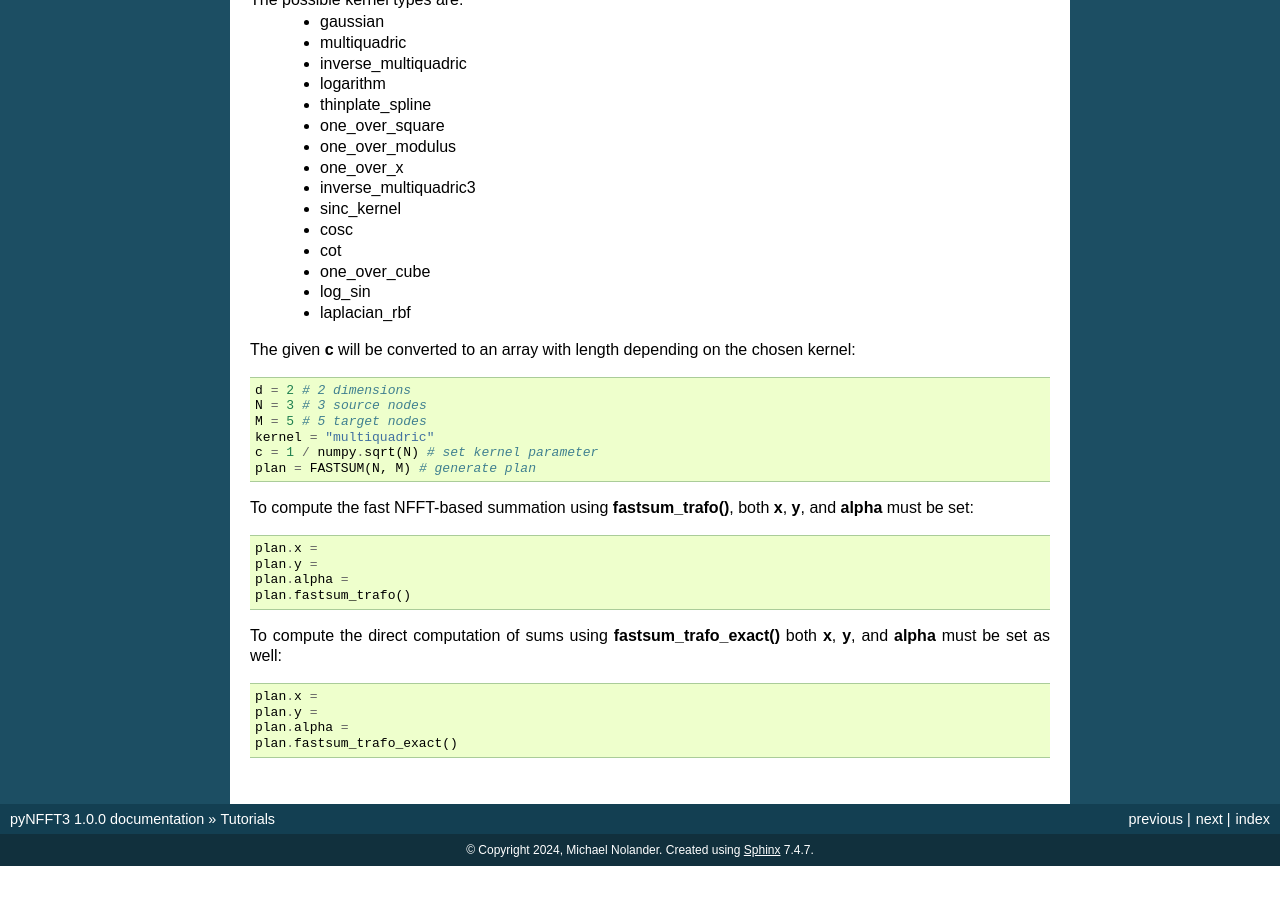
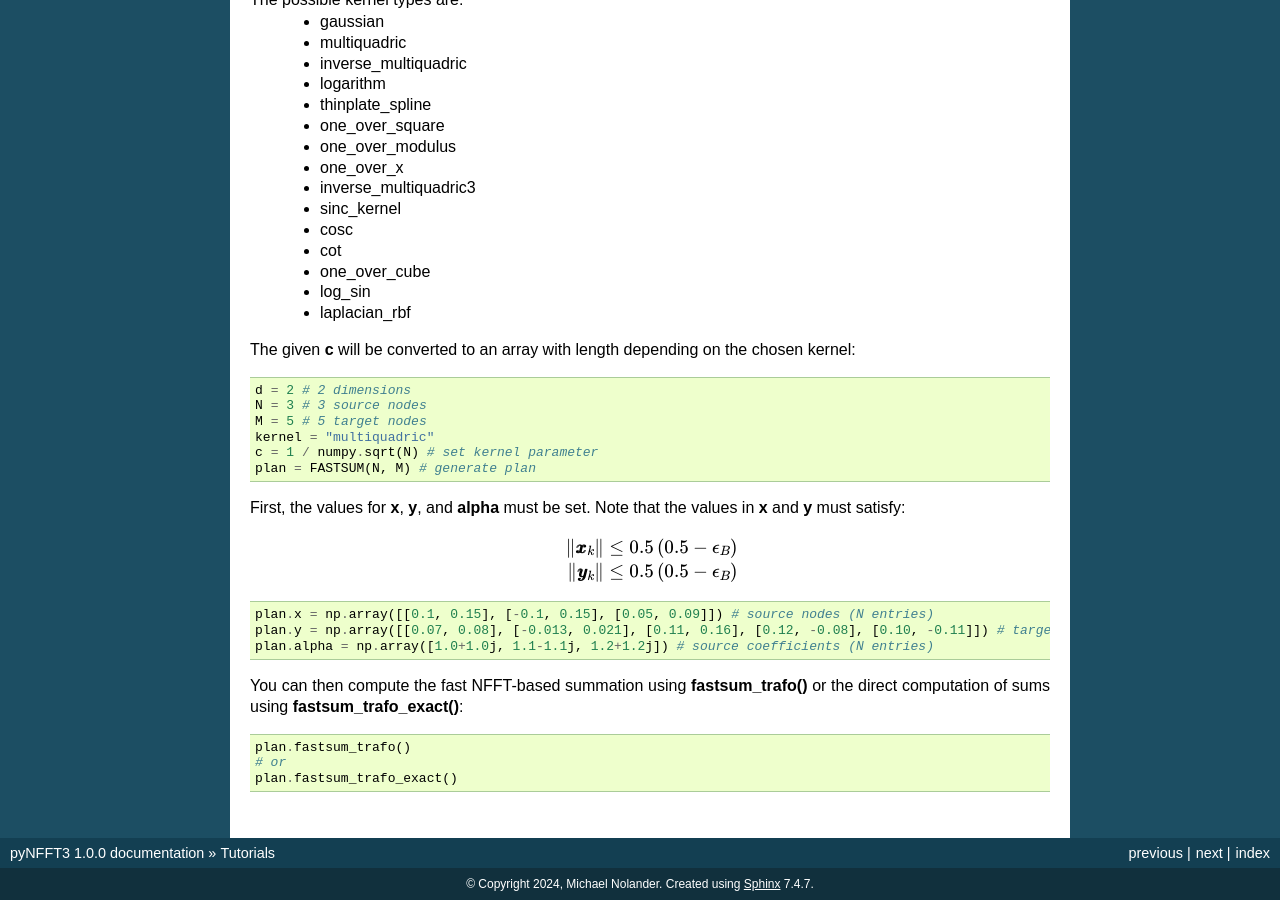
Before and after one commit to NFFT/pyNFFT3, a Sphinx documentation site: the page built from docs/source/tutorial.rst, in a window 1280 px wide and 900 px high, scrolled down 2277 px. Built offline with Sphinx 7.4.7, drawn with Linux system fonts in a browser that asks for light colours; before the commit the page ends 3143 px from its top, so only the background shows below that.

Commit message:
Added norm check for x and y and epsilon B check to fastsum, added fastsum tutorial

```diff
--- a/docs/source/api/fastsum.rst
+++ b/docs/source/api/fastsum.rst
@@ -47,7 +47,7 @@ fastsum Attributes
 
    .. attribute:: eps_B <float>
 
-      The outer boundary.
+      The outer boundary. Value must be ∈ (0.0, 0.5)
 
    .. attribute:: nn_x <int>
 
--- a/docs/source/tutorial.rst
+++ b/docs/source/tutorial.rst
@@ -175,20 +175,24 @@ The given **c** will be converted to an array with length depending on the chose
     c = 1 / numpy.sqrt(N) # set kernel parameter
     plan = FASTSUM(N, M) # generate plan
 
-To compute the fast NFFT-based summation using **fastsum_trafo()**, both **x**, **y**, and **alpha** must be set:
+First, the values for **x**, **y**, and **alpha** must be set.
+Note that the values in **x** and **y** must satisfy:
+
+    .. math::
+        \|\pmb{x}_k\| \leq 0.5 \left(0.5 - \epsilon_B\right)
+
+        \|\pmb{y}_k\| \leq 0.5 \left(0.5 - \epsilon_B\right)
 
 .. code-block:: python
 
-    plan.x =
-    plan.y =
-    plan.alpha =
-    plan.fastsum_trafo()
+    plan.x = np.array([[0.1, 0.15], [-0.1, 0.15], [0.05, 0.09]]) # source nodes (N entries)
+    plan.y = np.array([[0.07, 0.08], [-0.013, 0.021], [0.11, 0.16], [0.12, -0.08], [0.10, -0.11]]) # target nodes (M entries)
+    plan.alpha = np.array([1.0+1.0j, 1.1-1.1j, 1.2+1.2j]) # source coefficients (N entries)
 
-To compute the direct computation of sums using **fastsum_trafo_exact()** both **x**, **y**, and **alpha** must be set as well:
+You can then compute the fast NFFT-based summation using **fastsum_trafo()** or the direct computation of sums using **fastsum_trafo_exact()**:
 
 .. code-block:: python
 
-    plan.x =
-    plan.y =
-    plan.alpha =
+    plan.fastsum_trafo()
+    # or
     plan.fastsum_trafo_exact()
```
Also changed, not shown: 1 other file.
